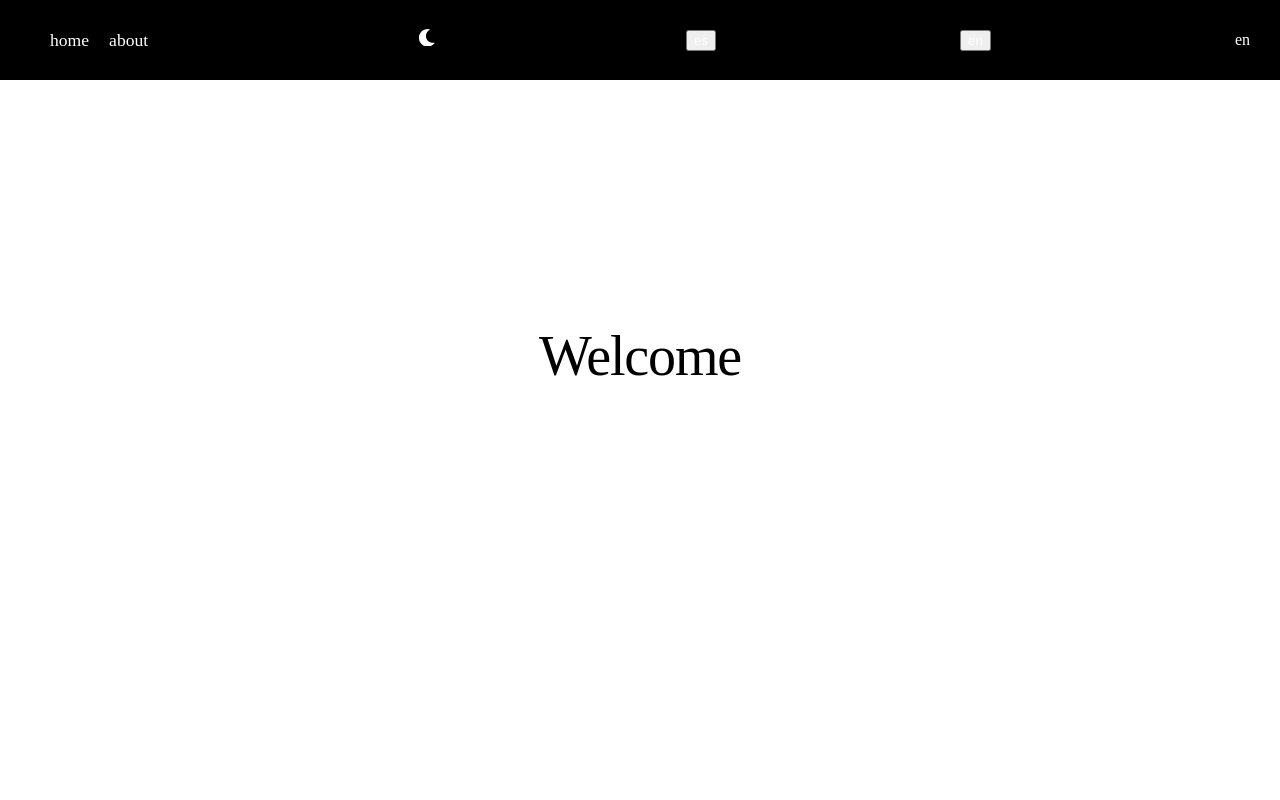
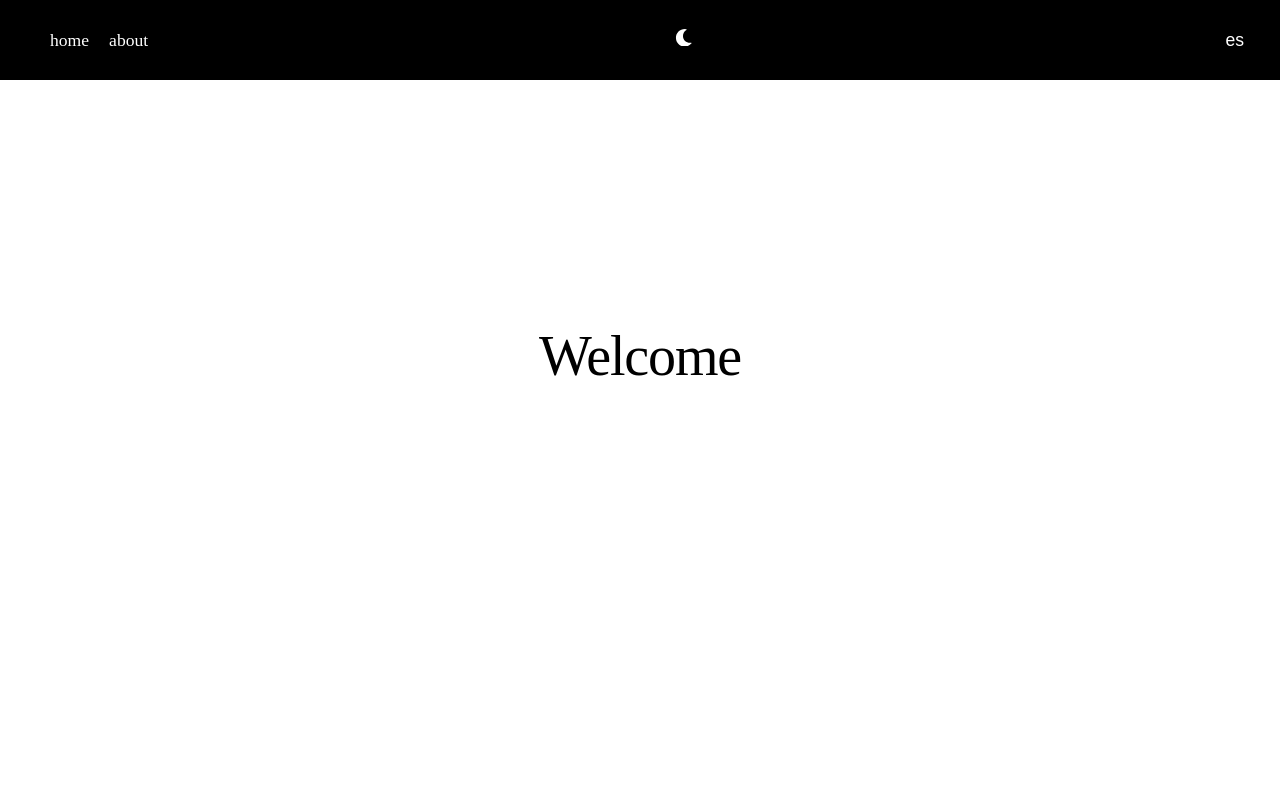
Before and after one commit to aidencullo/beta.aidencullo.com, a React (Vite) app: page / in a window 1280 px wide. Shown: the top 800 px of the page. Built offline with nearby package versions, Linux system fonts and the light colour scheme.

Commit message:
Add LanguageSelector component for language switching

```diff
--- a/src/components/header/Header/Header.tsx
+++ b/src/components/header/Header/Header.tsx
@@ -2,10 +2,9 @@ import React from 'react'
 import InternalLink from '../../links/InternalLink/InternalLink'
 import ThemeButton from '../ThemeButton/ThemeButton'
 import './Header.css'
-import { useLanguageCustom } from '../../../hooks/useLanguage'
+import LanguageSelector from '../LanguageSelector/LanguageSelector'
 
 const Header: React.FC = () => {
-  const { language, setLanguageCustom } = useLanguageCustom()
   return (
     <header className="header">
       <div className="header-content">
@@ -14,9 +13,7 @@ const Header: React.FC = () => {
           <InternalLink href="#bio" title="About" className="header-me-link">about</InternalLink>
         </div>
         <ThemeButton />
-        <button onClick={() => setLanguageCustom("es")}>es</button>
-        <button onClick={() => setLanguageCustom("en")}>en</button>
-        {language}
+        <LanguageSelector />
       </div>
     </header>
   )
--- /dev/null
+++ b/src/components/header/LanguageSelector/LanguageSelector.css
@@ -0,0 +1,5 @@
+.theme-button {
+  background: none;
+  border: none;
+  cursor: pointer;
+}
--- /dev/null
+++ b/src/components/header/LanguageSelector/LanguageSelector.tsx
@@ -0,0 +1,19 @@
+import React from 'react'
+import './LanguageSelector.css'
+import { useLanguageCustom } from '../../../hooks/useLanguage'
+
+const LanguageSelector: React.FC = () => {
+  const { language, setLanguageCustom } = useLanguageCustom()
+
+  const changeLanguage = () => {
+    setLanguageCustom(language === "en" ? "es" : "en")
+  }
+
+  return (
+    <button onClick={changeLanguage} className="header-me-link theme-button" style={{ background: 'none', border: 'none', cursor: 'pointer' }}>
+      {language === "en" ? "es" : "en"}
+    </button>
+  )
+}
+
+export default LanguageSelector
```
